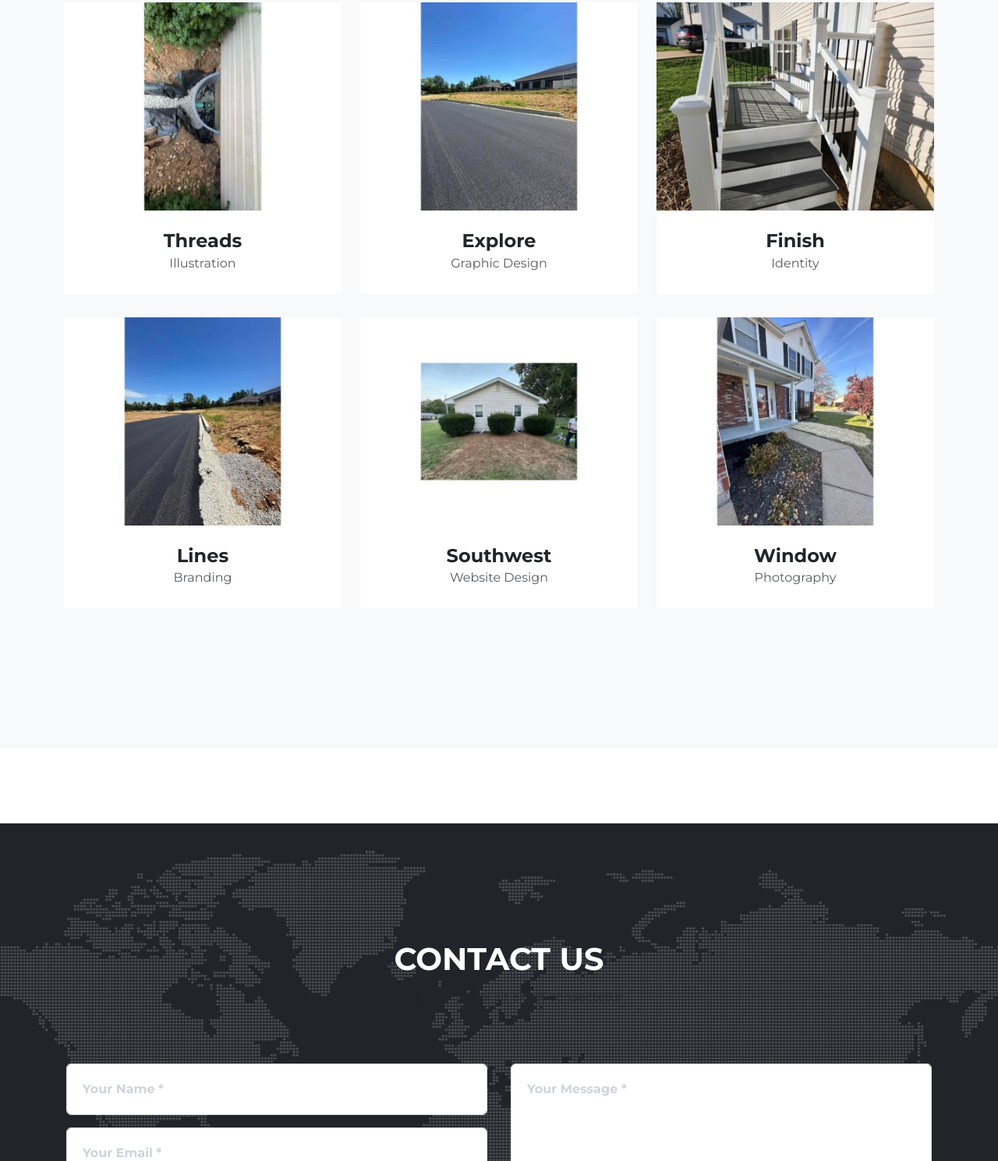
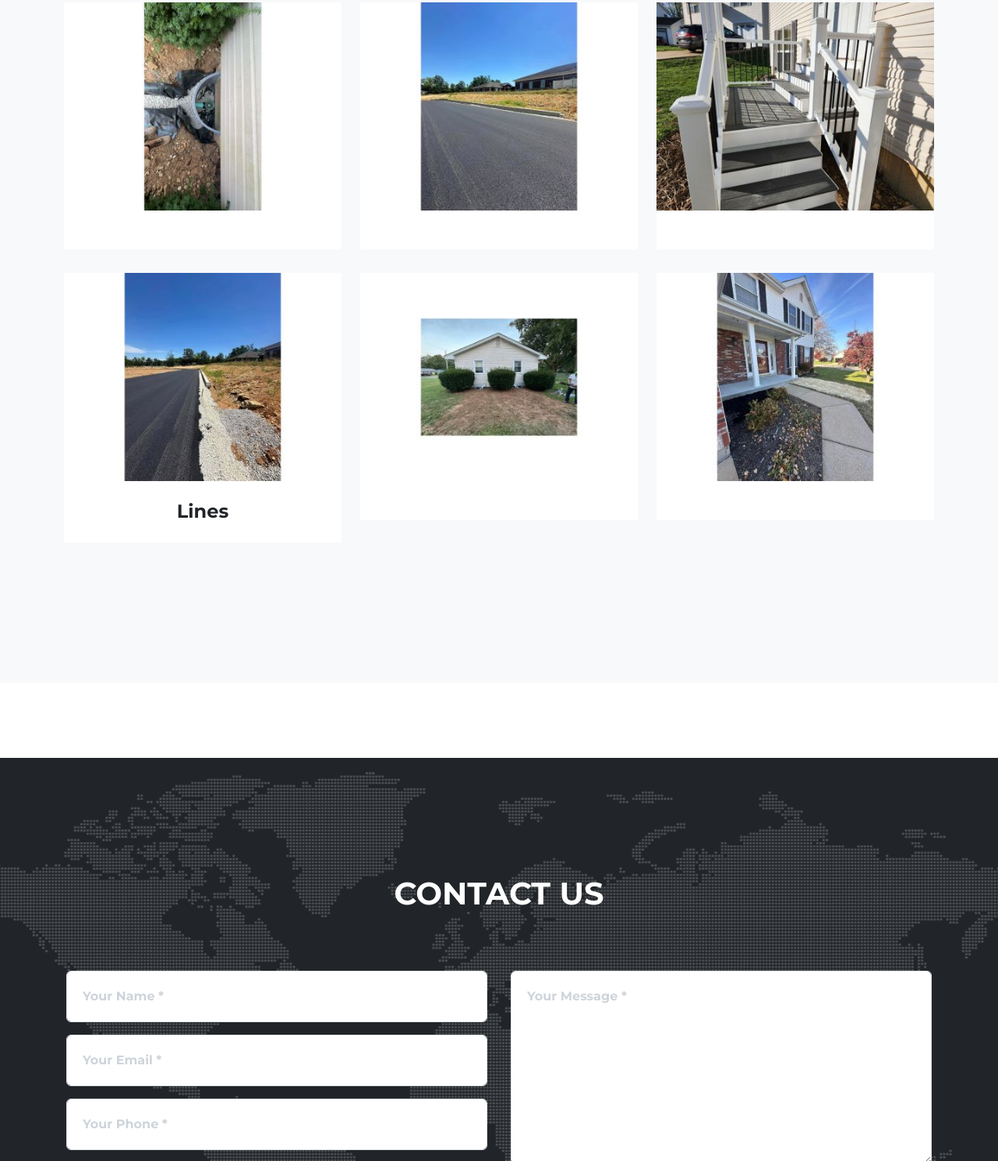
Before and after one commit to hippieforhire/muddyboots.works, a website: page index.html in a window 1280 px wide. Shown: the part 1871-3360 px from the top of the page at 78% size. Drawn offline with Linux system fonts and the light colour scheme.

Commit message:
Update index.html

```diff
--- a/index.html
+++ b/index.html
@@ -104,8 +104,8 @@ No job is too small or too complex. From material handling to minor repairs and
                         </div><img class="img-fluid" src="assets/img/portfolio/thumbnail%201%20but%20actual%20nail.jpg">
                     </a>
                     <div class="portfolio-caption">
-                        <h4>Threads</h4>
-                        <p class="text-muted">Illustration</p>
+                        <h4></h4>
+                        <p class="text-muted"></p>
                     </div>
                 </div>
                 <div class="col-sm-6 col-md-4 portfolio-item"><a class="portfolio-link" href="#portfolioModal2" data-bs-toggle="modal">
@@ -114,8 +114,8 @@ No job is too small or too complex. From material handling to minor repairs and
                         </div><img class="img-fluid" src="assets/img/portfolio/thumb%202%20small.jpg">
                     </a>
                     <div class="portfolio-caption">
-                        <h4>Explore</h4>
-                        <p class="text-muted">Graphic Design</p>
+                        <h4></h4>
+                        <p class="text-muted"></p>
                     </div>
                 </div>
                 <div class="col-sm-6 col-md-4 portfolio-item"><a class="portfolio-link" href="#portfolioModal3" data-bs-toggle="modal">
@@ -124,8 +124,8 @@ No job is too small or too complex. From material handling to minor repairs and
                         </div><img class="img-fluid" src="assets/img/portfolio/Thumb%203%20small.jpg">
                     </a>
                     <div class="portfolio-caption">
-                        <h4>Finish</h4>
-                        <p class="text-muted">Identity</p>
+                        <h4></h4>
+                        <p class="text-muted"></p>
                     </div>
                 </div>
                 <div class="col-sm-6 col-md-4 portfolio-item"><a class="portfolio-link" href="#portfolioModal4" data-bs-toggle="modal">
@@ -135,7 +135,7 @@ No job is too small or too complex. From material handling to minor repairs and
                     </a>
                     <div class="portfolio-caption">
                         <h4>Lines</h4>
-                        <p class="text-muted">Branding</p>
+                        <p class="text-muted"></p>
                     </div>
                 </div>
                 <div class="col-sm-6 col-md-4 portfolio-item"><a class="portfolio-link" href="#portfolioModal5" data-bs-toggle="modal">
@@ -144,8 +144,8 @@ No job is too small or too complex. From material handling to minor repairs and
                         </div><img class="img-fluid" src="assets/img/portfolio/Thumb%205%20Small.jpg">
                     </a>
                     <div class="portfolio-caption">
-                        <h4>Southwest</h4>
-                        <p class="text-muted">Website Design</p>
+                        <h4></h4>
+                        <p class="text-muted"></p>
                     </div>
                 </div>
                 <div class="col-sm-6 col-md-4 portfolio-item"><a class="portfolio-link" href="#portfolioModal6" data-bs-toggle="modal">
@@ -154,8 +154,8 @@ No job is too small or too complex. From material handling to minor repairs and
                         </div><img class="img-fluid" src="assets/img/portfolio/Thumb%206%20Small.jpg">
                     </a>
                     <div class="portfolio-caption">
-                        <h4>Window</h4>
-                        <p class="text-muted">Photography</p>
+                        <h4></h4>
+                        <p class="text-muted"></p>
                     </div>
                 </div>
             </div>
@@ -170,11 +170,11 @@ No job is too small or too complex. From material handling to minor repairs and
                             <div class="modal-body">
                                 <h2 class="text-uppercase"></h2>
                                 <p class="text-muted item-intro"></p><img class="img-fluid d-block mx-auto" src="assets/img/portfolio/Thumb%206%20Big.jpg">
-                                <p>Use this area to describe your project. Lorem ipsum dolor sit amet, consectetur adipisicing elit. Est blanditiis dolorem culpa incidunt minus dignissimos deserunt repellat aperiam quasi sunt officia expedita beatae cupiditate, maiores repudiandae, nostrum, reiciendis facere nemo!</p>
+                                <p></p>
                                 <ul class="list-unstyled">
-                                    <li>Date: January 2017</li>
-                                    <li>Client: Threads</li>
-                                    <li>Category: Illustration</li>
+                                    <li>Date: </li>
+
+                                    <li></li>
                                 </ul><button class="btn btn-primary" type="button" data-bs-dismiss="modal"><i class="fa fa-times"></i><span>&nbsp;Close Project</span></button>
                             </div>
                         </div>
@@ -198,7 +198,7 @@ No job is too small or too complex. From material handling to minor repairs and
             <div class="row">
                 <div class="col-lg-12 text-center">
                     <h2 class="text-uppercase section-heading">Contact Us</h2>
-                    <h3 class="text-muted section-subheading">Lorem ipsum dolor sit amet consectetur.</h3>
+                    <h3 class="text-muted section-subheading"></h3>
                 </div>
             </div>
             <div class="row">
@@ -296,11 +296,11 @@ No job is too small or too complex. From material handling to minor repairs and
                             <div class="modal-body">
                                 <h2 class="text-uppercase"></h2>
                                 <p class="text-muted item-intro"></p><img class="img-fluid d-block mx-auto" src="assets/img/portfolio/Thumb%203%20Big.jpg">
-                                <p>Use this area to describe your project. Lorem ipsum dolor sit amet, consectetur adipisicing elit. Est blanditiis dolorem culpa incidunt minus dignissimos deserunt repellat aperiam quasi sunt officia expedita beatae cupiditate, maiores repudiandae, nostrum, reiciendis facere nemo!</p>
+                                <p></p>
                                 <ul class="list-unstyled">
-                                    <li>Date: January 2017</li>
-                                    <li>Client: Threads</li>
-                                    <li>Category: Illustration</li>
+                                    <li>Date: </li>
+                                    <li></li>
+                                    <li></li>
                                 </ul><button class="btn btn-primary" type="button" data-bs-dismiss="modal"><i class="fa fa-times"></i><span>&nbsp;Close Project</span></button>
                             </div>
                         </div>
@@ -317,12 +317,12 @@ No job is too small or too complex. From material handling to minor repairs and
                         <div class="col-lg-8 mx-auto">
                             <div class="modal-body">
                                 <h2 class="text-uppercase">Project Name</h2>
-                                <p class="text-muted item-intro">Lorem ipsum dolor sit amet consectetur.</p><img class="img-fluid d-block mx-auto" src="assets/img/portfolio/Thumb%204%20Large.jpg">
-                                <p>Use this area to describe your project. Lorem ipsum dolor sit amet, consectetur adipisicing elit. Est blanditiis dolorem culpa incidunt minus dignissimos deserunt repellat aperiam quasi sunt officia expedita beatae cupiditate, maiores repudiandae, nostrum, reiciendis facere nemo!</p>
+                                <p class="text-muted item-intro"></p><img class="img-fluid d-block mx-auto" src="assets/img/portfolio/Thumb%204%20Large.jpg">
+                                <p></p>
                                 <ul class="list-unstyled">
-                                    <li>Date: January 2017</li>
-                                    <li>Client: Threads</li>
-                                    <li>Category: Illustration</li>
+                                    <li>Date: /li>
+                                    <li></li>
+                                    <li></li>
                                 </ul><button class="btn btn-primary" type="button" data-bs-dismiss="modal"><i class="fa fa-times"></i><span>&nbsp;Close Project</span></button>
                             </div>
                         </div>
@@ -339,12 +339,12 @@ No job is too small or too complex. From material handling to minor repairs and
                         <div class="col-lg-8 mx-auto">
                             <div class="modal-body">
                                 <h2 class="text-uppercase">Project Name</h2>
-                                <p class="text-muted item-intro">Lorem ipsum dolor sit amet consectetur.</p><img class="img-fluid d-block mx-auto" src="assets/img/portfolio/Thumb%205%20Big.jpg">
-                                <p>Use this area to describe your project. Lorem ipsum dolor sit amet, consectetur adipisicing elit. Est blanditiis dolorem culpa incidunt minus dignissimos deserunt repellat aperiam quasi sunt officia expedita beatae cupiditate, maiores repudiandae, nostrum, reiciendis facere nemo!</p>
+                                <p class="text-muted item-intro"></p><img class="img-fluid d-block mx-auto" src="assets/img/portfolio/Thumb%205%20Big.jpg">
+                                <p></p>
                                 <ul class="list-unstyled">
-                                    <li>Date: January 2017</li>
-                                    <li>Client: Threads</li>
-                                    <li>Category: Illustration</li>
+                                    <li></li>
+                                    <li></li>
+                                    <li></li>
                                 </ul><button class="btn btn-primary" type="button" data-bs-dismiss="modal"><i class="fa fa-times"></i><span>&nbsp;Close Project</span></button>
                             </div>
                         </div>
```
